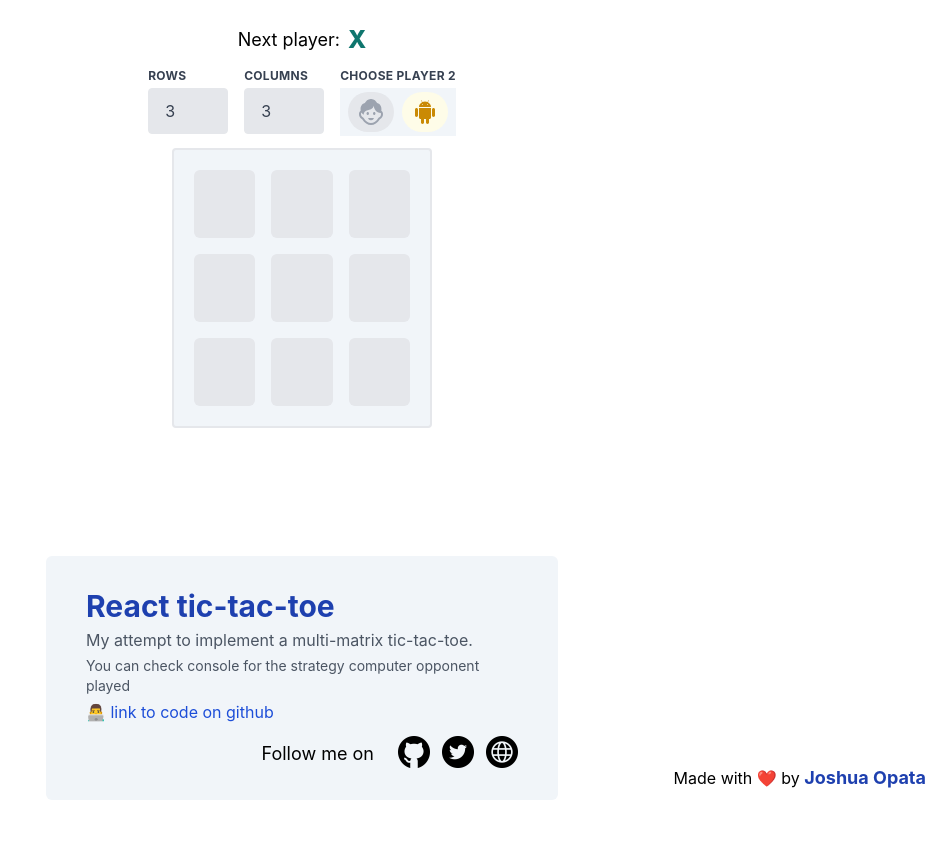
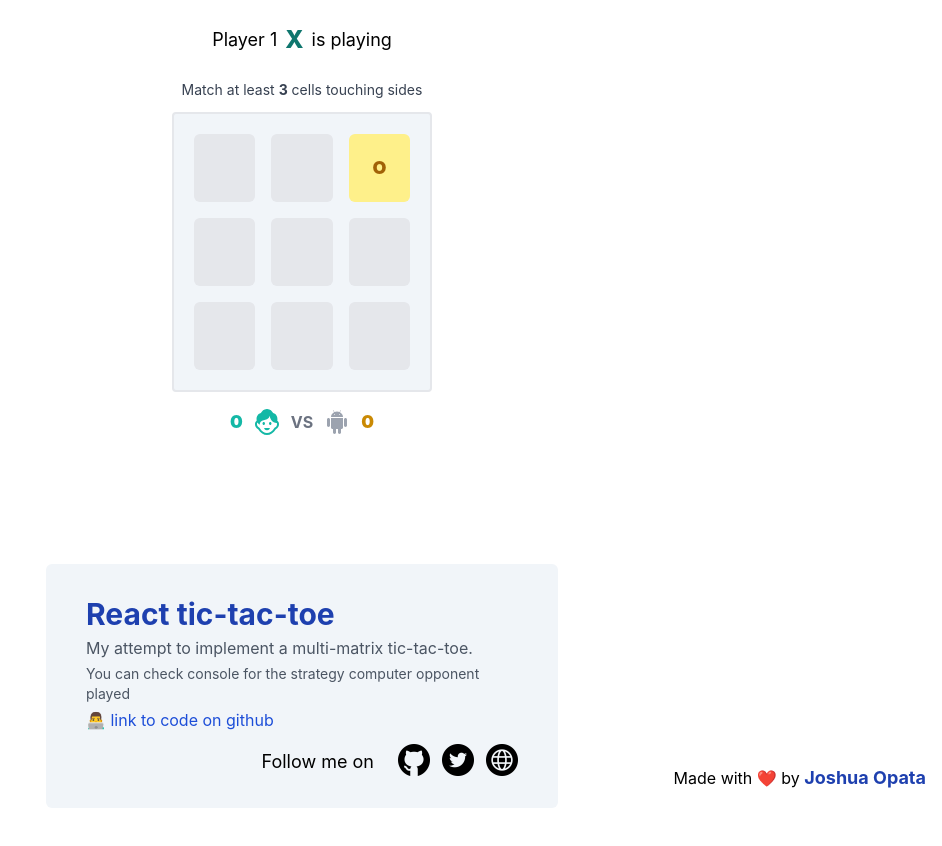
Before and after one commit to opatajoshua/react-tic-tac-toe, a React (Create React App) app: page / in a window 1280 px wide. Shown: the top 846 px of the page, without its empty margins (338-1280 px from the left). Built offline with nearby package versions, Linux system fonts and the light colour scheme.

Commit message:
add: alternating players starts

```diff
--- a/src/App.tsx
+++ b/src/App.tsx
@@ -8,7 +8,7 @@ function App() {
   return (
     <div className="">
       <div className="mt-6">
-        <Board />
+        <Board randomizeStartingPlayer={true}/>
       </div>
       <InfoCard  className="mt-32 mb-20"/>
       <MadeWithLove className="fixed bottom-0 right-0 px-4 pb-2 bg-white"/>
--- a/src/board/Board.tsx
+++ b/src/board/Board.tsx
@@ -17,7 +17,8 @@ interface PlayState {
   player1Hits: number[]
   player2Hits: number[]
   hitOwners: Record<number, SquareOwner>
-  isFirstPlayer: boolean
+  playerOneIsPlaying: boolean
+  playerOneIsStartingPlayer: boolean
   won: boolean
   started: boolean
   completedButNoWin: boolean
@@ -27,11 +28,14 @@ interface PlayState {
   }
 }
 
+const playerOneShouldStart = Math.random() < 0.5
+
 const initialPlayState = {
   player1Hits: [],
   player2Hits: [],
   hitOwners: {},
-  isFirstPlayer: true,
+  playerOneIsPlaying: playerOneShouldStart,
+  playerOneIsStartingPlayer: playerOneShouldStart,
   won: false,
   started: false,
   completedButNoWin: false,
@@ -54,12 +58,14 @@ export interface StructureState {
 
 const PlayerButtonClass = 'flex-1 flex justify-center p-1 rounded-full h-10 items-center '
 
-export function Board() {
+export function Board(props: { randomizeStartingPlayer?: boolean } = { randomizeStartingPlayer: false }) {
   const [rows, setRows] = useState(3)
   const [columns, setColumns] = useState(3)
   const [playState, setPlayState] = useState<PlayState>({
     ...initialPlayState,
     scores: { ...initialPlayState.scores },
+    playerOneIsPlaying: props.randomizeStartingPlayer? playerOneShouldStart: true,
+    playerOneIsStartingPlayer: props.randomizeStartingPlayer? playerOneShouldStart: true,
   })
   const [isHumanSecPlayer, changeIsHumanSecPlayer] = useState(false)
 
@@ -102,22 +108,22 @@ export function Board() {
 
       const newPlayState: PlayState = { ...playState, started: true }
 
-      if (playState.isFirstPlayer) {
+      if (playState.playerOneIsPlaying) {
         newPlayState.player1Hits = [...playState.player1Hits, numb]
       } else {
         newPlayState.player2Hits = [...playState.player2Hits, numb]
       }
 
-      const { isFirstPlayer, hitOwners, player1Hits, player2Hits } = newPlayState
+      const { playerOneIsPlaying, hitOwners, player1Hits, player2Hits } = newPlayState
       const { possibleWins, minExpectedHits } = structureState
 
       // if last hit
       if (
-        (isFirstPlayer && player1Hits.length >= minExpectedHits) ||
-        (!isFirstPlayer && player2Hits.length >= minExpectedHits)
+        (playerOneIsPlaying && player1Hits.length >= minExpectedHits) ||
+        (!playerOneIsPlaying && player2Hits.length >= minExpectedHits)
       ) {
         newPlayState.won = winCheck(possibleWins, [
-          ...(isFirstPlayer ? player1Hits : player2Hits),
+          ...(playerOneIsPlaying ? player1Hits : player2Hits),
           numb,
         ])
         if (newPlayState.won) {
@@ -126,7 +132,7 @@ export function Board() {
             spread: 70,
             origin: { y: 0.6 },
           })
-          if (isFirstPlayer) newPlayState.scores.player1++
+          if (playerOneIsPlaying) newPlayState.scores.player1++
           else newPlayState.scores.player2++
         }
       }
@@ -139,19 +145,19 @@ export function Board() {
 
       setPlayState({
         ...newPlayState,
-        hitOwners: { ...hitOwners, [numb]: isFirstPlayer ? 1 : 2 },
-        isFirstPlayer: !isFirstPlayer,
+        hitOwners: { ...hitOwners, [numb]: playerOneIsPlaying ? 1 : 2 },
+        playerOneIsPlaying: !playerOneIsPlaying,
       })
     },
     [structureState, playState],
   )
 
-  const { isFirstPlayer, won, hitOwners, started, completedButNoWin } = playState
+  const { playerOneIsPlaying, won, hitOwners, started, completedButNoWin } = playState
 
   // play computer
   useEffect(() => {
     if (
-      !playState.isFirstPlayer &&
+      !playState.playerOneIsPlaying &&
       !isHumanSecPlayer &&
       rows * columns !== playState.player1Hits.length + playState.player2Hits.length
     ) {
@@ -166,6 +172,8 @@ export function Board() {
       squareHit(move)
     }
   }, [columns, isHumanSecPlayer, playState, rows, squareHit, structureState])
+
+  const playerTwoName = useMemo(() => !isHumanSecPlayer ? 'Computer' : ' Player 2', [isHumanSecPlayer])
 
   return (
     <div data-testid='board' className='flex flex-col items-center'>
@@ -182,22 +190,26 @@ export function Board() {
           <div data-testid='winnerArea' id='winnerArea' className='winner flex items-center'>
             <span className='mr-2'>🎉</span>
             <span
-              className={`mr-2 font-bold ${!isFirstPlayer ? 'text-teal-700' : 'text-yellow-600'}`}
+              className={`mr-2 font-bold ${
+                !playerOneIsPlaying ? 'text-teal-700' : 'text-yellow-600'
+              }`}
             >
-              {!isFirstPlayer ? 'Player 1' : !isHumanSecPlayer ? 'Computer' : ' Player 2'} Wins
+              {!playerOneIsPlaying ? 'Player 1' : playerTwoName} Wins
             </span>
           </div>
         ) : (
           <div data-testid='statusArea' id='statusArea' className='status flex items-center'>
-            Next player:
+
+            {playerOneIsPlaying ?'Player 1':playerTwoName}
             <span
               data-testid='next-player-symbol'
-              className={`ml-2 text-2xl font-extrabold ${
-                isFirstPlayer ? 'text-teal-700' : 'text-yellow-600'
+              className={`mx-2 text-2xl font-extrabold ${
+                playerOneIsPlaying ? 'text-teal-700' : 'text-yellow-600'
               }`}
             >
-              {isFirstPlayer ? 'X' : 'O'}
+              {playerOneIsPlaying ? 'X' : 'O'}
             </span>
+            is playing
           </div>
         )}
       </div>
@@ -267,13 +279,22 @@ export function Board() {
           </>
         ) : (
           <div className='flex flex-col items-center'>
-            <button
-              data-testid='btn-reset'
-              className='bg-blue-500 hover:bg-blue-700 text-white font-bold py-2 px-4 rounded'
-              onClick={() => setPlayState({ ...initialPlayState, scores: playState.scores })}
-            >
-              Reset
-            </button>
+            {(won || completedButNoWin) && (
+              <button
+                data-testid='btn-reset'
+                className='bg-blue-500 hover:bg-blue-700 text-white font-bold py-2 px-4 rounded'
+                onClick={() => {
+                  setPlayState({
+                    ...initialPlayState,
+                    scores: playState.scores,
+                    playerOneIsPlaying: !playState.playerOneIsStartingPlayer,
+                    playerOneIsStartingPlayer: !playState.playerOneIsStartingPlayer,
+                  })
+                }}
+              >
+                Go again
+              </button>
+            )}
             <p className='mt-3 text-gray-700 text-sm'>
               Match at least <b>{structureState.minExpectedHits}</b> cells touching sides
             </p>
@@ -297,7 +318,9 @@ export function Board() {
                         owner={hitOwners[cellIndex + 1]}
                         number={cellIndex + 1}
                         disabled={
-                          !!hitOwners[cellIndex + 1] || won || (!isFirstPlayer && !isHumanSecPlayer)
+                          !!hitOwners[cellIndex + 1] ||
+                          won ||
+                          (!playerOneIsPlaying && !isHumanSecPlayer)
                         }
                       />
                     </td>
@@ -311,14 +334,16 @@ export function Board() {
       {started || playState.scores.player1 || playState.scores.player2 ? (
         <div className='flex gap-3 mt-4 items-center'>
           <p className='text-lg font-black text-teal-500'>{playState.scores.player1}</p>
-          <ManIcon className={isFirstPlayer ? 'fill-teal-500' : 'fill-gray-400'}></ManIcon>
+          <ManIcon className={playerOneIsPlaying ? 'fill-teal-500' : 'fill-gray-400'}></ManIcon>
           <b className='text-gray-500'>VS</b>
 
           {isHumanSecPlayer ? (
-            <ManIcon className={!isFirstPlayer ? 'fill-yellow-600' : 'fill-gray-400'}></ManIcon>
+            <ManIcon
+              className={!playerOneIsPlaying ? 'fill-yellow-600' : 'fill-gray-400'}
+            ></ManIcon>
           ) : (
             <AndroidIcon
-              className={!isFirstPlayer ? 'fill-yellow-600' : 'fill-gray-400'}
+              className={!playerOneIsPlaying ? 'fill-yellow-600' : 'fill-gray-400'}
             ></AndroidIcon>
           )}
           <p className='text-lg font-black text-yellow-600'>{playState.scores.player2}</p>
```
Also changed, not shown: 1 other file (tests, documents, lock files or other folders).
